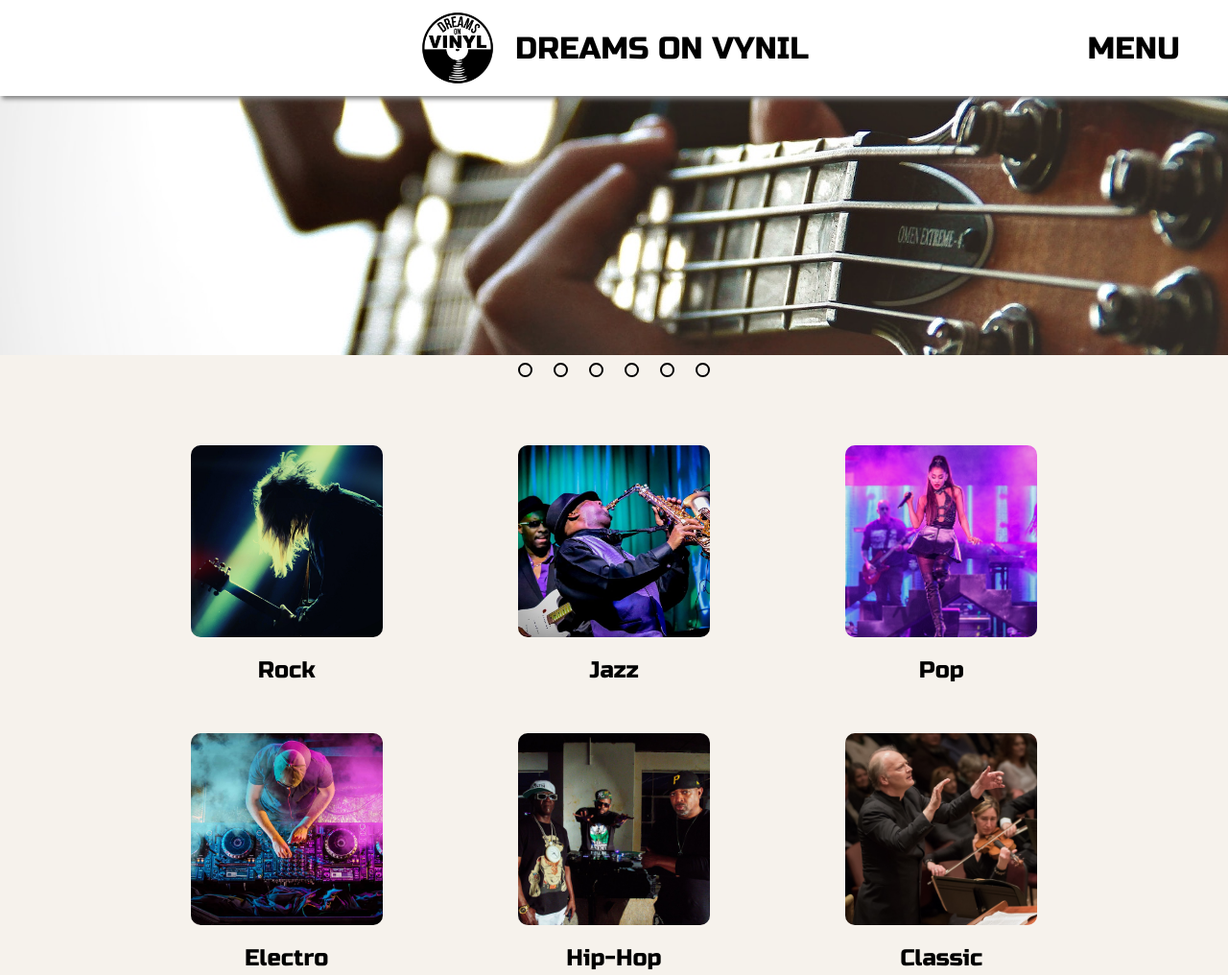
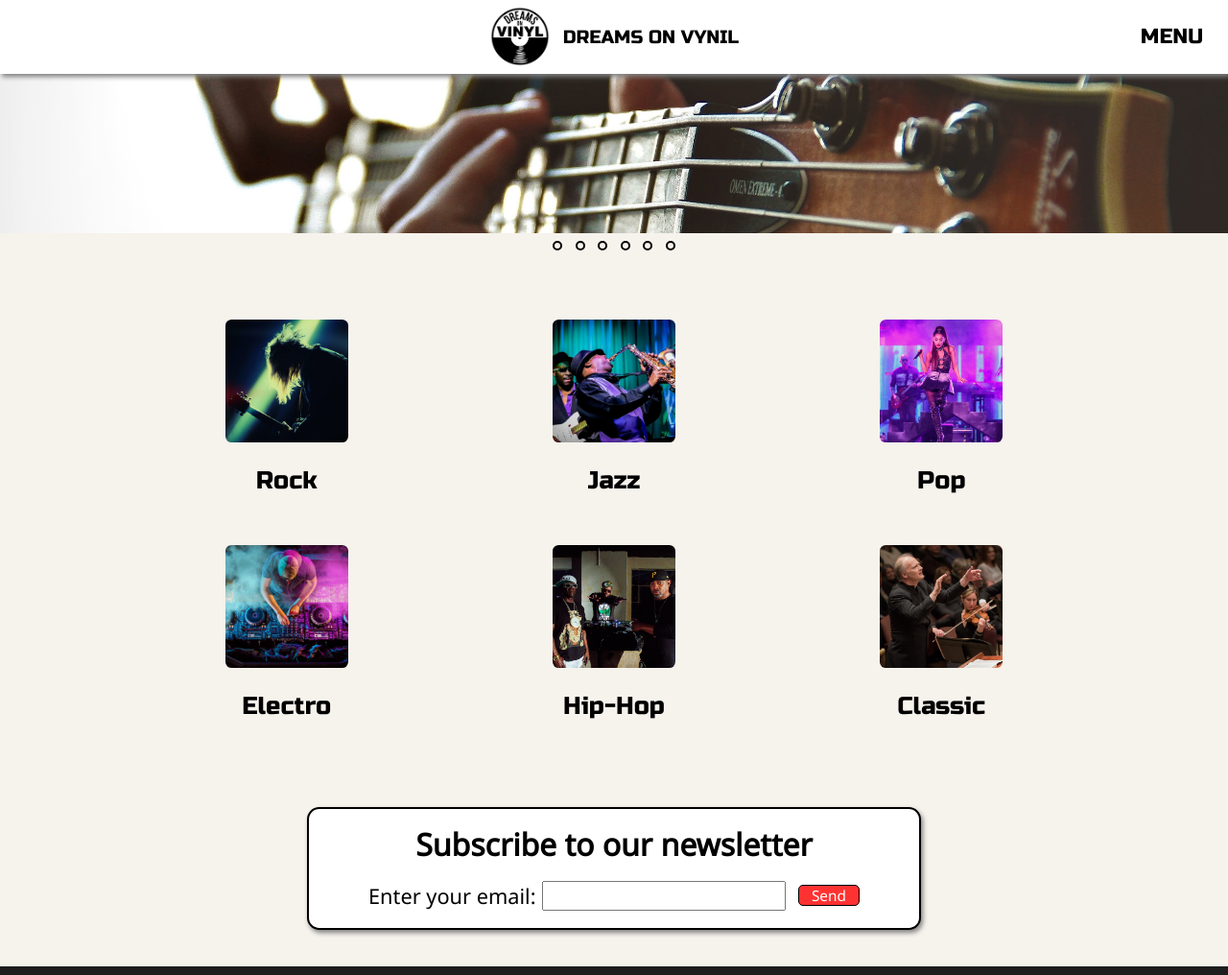
Before and after one commit to MarkWebDeveloper/Music_Store_Group_Project, a website: page public/pages/home.html in a window 1280 px wide. Shown: the top 1016 px of the page at 96% size. Drawn offline with Linux system fonts and the light colour scheme.

Commit message:
few tweaks, vmax discovered

```diff
--- a/src/sass/banner.scss
+++ b/src/sass/banner.scss
@@ -1,5 +1,5 @@
 #banner_container{
-    height: 300px;
+    height: 15vmax;
     width: 100%;
     background-color: rgb(246, 242, 236);
     background-size: cover;
@@ -10,7 +10,7 @@
 }
 
 #banner_images{
-    height: 270px;
+    height: 13vmax;
     width: 100%;
     align-content: top;
     background-image: url("./../../public/assets/images/BANNER/GUITBAN1.jpg");
@@ -19,14 +19,14 @@
 
 .button_container{
     display: flex;
-    width: 200px;
+    width: 10vmax;
     justify-content: space-between;
 
 }
 
 .button_banner{
-    height: 15px;
-    width: 15px;
+    height: 0.8vmax;
+    width: 0.8vmax;
     border-radius: 50%;
     border: solid 2px black;
     background-color: transparent;
--- a/src/sass/footer.scss
+++ b/src/sass/footer.scss
@@ -1,5 +1,5 @@
 .footer_container{
-    height: 104px;
+    height: 6vmax;
     width: 100%;
     background-color: rgb(30, 30, 30);
     display: flex;
@@ -13,5 +13,5 @@
 }
 #copyright_text{
     color: white;
-    font-size: 1.5em;
+    font-size: 1.5vmax;
 }
--- a/src/sass/form.scss
+++ b/src/sass/form.scss
@@ -13,15 +13,16 @@
         justify-content: center;
         align-items: center;
         background-color: white;
-        width: 50%;
-        border-radius: 10px;
+        width: 50vw;
+        height: 10vmax;
+        border-radius: 1vmax;
         border-collapse: separate;
-        border: 0.2vw solid black;
+        border: 0.2vmax solid black;
         box-shadow: 2px 3px 5px gray;
 
         h3 {
-            font-size: 2.5vh;
-            margin: 1.5vh 0 1.5vh 0;
+            font-size: 2.5vw;
+            margin: 1.3vmax 0 1.3vmax 0;
             font-weight: bold;
         }
     }
@@ -32,27 +33,27 @@
     justify-content: center;
     align-items: center;
     width: 100%;
-    margin-bottom: 20px;
+    margin-bottom: 1.5vmax;
 
     label {
-        font-size: 2vh;
+        font-size: 1.7vw;
         margin-right: 1%;
     }
 
     #email_field {
-        font-size: 2vh;
+        font-size: 1.5vmax;
         width: 40%;
     }
 
     #submit_button {
         background-color: rgba(255, 50, 50, 1);
         color: white;
-        width: 5vw;
-        font-size: 2vh;
+        width: 5vmax;
+        font-size: 1.2vmax;
         border-radius: 5px;
         border: 1px solid black;
         margin-left: 2%;
-        padding: 6px 0 6px 0;
+        padding: 0.3vh 0 0.3vh 0;
     }
 
     #submit_button:hover {
--- a/src/sass/gallery-styles.scss
+++ b/src/sass/gallery-styles.scss
@@ -4,7 +4,6 @@
     justify-content: center;
     align-items: center;
     padding-top: 1%;
-
 }
 
 #grid-gallery {
--- a/src/sass/header.scss
+++ b/src/sass/header.scss
@@ -1,7 +1,8 @@
 header{
     position: relative;
     background-color: white;
-    height: 100px;
+    height: 6vmax;
+    width: 100%;
     font-family: RussoOne;
     box-shadow: 2px 3px 5px gray;
 }
@@ -10,7 +11,7 @@ header{
     display: flex;
     justify-content: center;
     align-items: center;
-    height: 100px;
+    height: 6vmax;
     padding: 20px;
 }
 
@@ -22,8 +23,9 @@ header{
 }
 
 .logo img {
-    height: 80px;
-    margin-right: 20px;
+    height: 5vmax;
+    min-height: 5vmax;
+    margin-right: 1vw;
 }
 
 .logo img:hover {
@@ -32,7 +34,7 @@ header{
 }
 
 #company_name {
-    font-size: 200%;
+    font-size: 1.5vmax;
     color: black;
     font-weight: 100;
     cursor: default;
@@ -40,13 +42,13 @@ header{
 
 #menu_button {
     position: absolute;
-    right: 50px;
+    right: 2vmax;
     transition-duration: .2s;
     cursor: pointer;
 }
 
 #menu_title {
-    font-size: 200%;
+    font-size: 1.7vmax;
 }
 
 #menu_button:hover {
@@ -97,7 +99,7 @@ header{
 .link{
     color: black;
     font: bold;
-    font-size: 2.5vh;
+    font-size: 1.4vmax;
     width: 100%;
     text-align: right;
     transform-origin: center;
@@ -107,7 +109,7 @@ header{
 
 .link_cat{
     color: black;
-    font-size: 2.5vh;
+    font-size: 1.1vmax;
     text-align: right;
     transform-origin: center;
 }
--- a/src/sass/home-categories.scss
+++ b/src/sass/home-categories.scss
@@ -1,7 +1,10 @@
 #categories_section {
     background-color: rgba(246, 242, 236, 1);
-    height: auto;
-    width: 100%;
+    height: 65%;
+    width: 100vw;
+    display: flex;
+    justify-items: center;
+    align-items: center;
 }
 
 #categories_container {
@@ -14,6 +17,8 @@
 }
 
 .category_container {
+    //position: relative;
+
     display: flex;
     flex-direction: column;
     align-items: center;
@@ -21,9 +26,15 @@
     margin-bottom: 5%;
 }
 
+// .category_container::after {
+//     content: "";
+//     display: block;
+//     padding-bottom: 100%;
+//   }
+
 .category_image {
-    width: 25vh;
-    height: 25vh;
+    width: 10vmax;
+    height: 10vmax;
     object-fit: cover;
     border-radius: 5%;
     transition: all .2s;
@@ -39,7 +50,7 @@
 }
 
 .category_name {
-    font-size: 3vh;
-    margin-top: 20px;
+    font-size: 2vw;
+    margin-top: 8%;
     font-family: RussoOne;
 }
```
Also changed, not shown: public/css/banner.css, public/css/footer.css, public/css/form.css, public/css/header.css, public/css/home-categories.css, public/css/styles.css, 5 other files.
